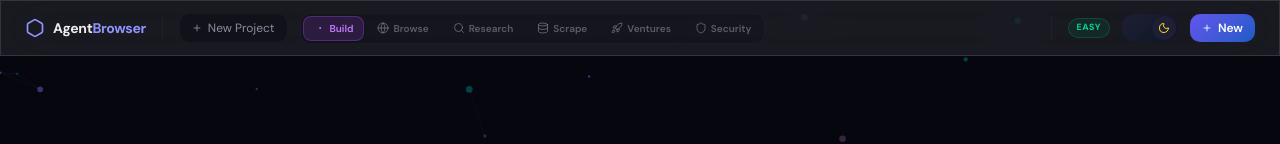
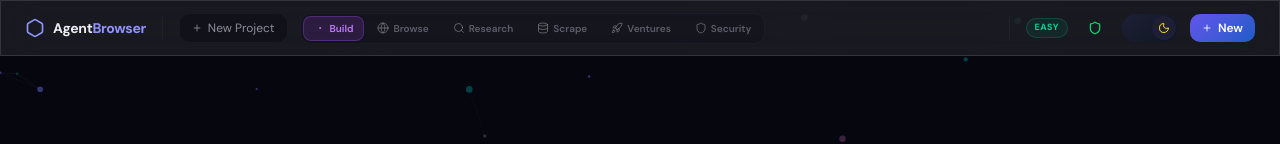
Before and after one commit to ncsound919/Big-Homie, a Next.js app: page / in a window 1280 px wide. Shown: the top 144 px of the page. Built offline with nearby package versions, Linux system fonts and the light colour scheme.

Commit message:
feat: add security status badge to header

```diff
--- a/src/app/page.tsx
+++ b/src/app/page.tsx
@@ -114,6 +114,7 @@ function AppContent() {
   const abortRef = useRef<AbortController | null>(null);
   const stateRef = useRef(state);
   const [workspaceMode, setWorkspaceMode] = useState<WorkspaceMode>('build');
+  const [securityStatus, setSecurityStatus] = useState<'clear' | 'warning' | 'threat'>('clear');
   const [lastSaved, setLastSaved] = useState<Date | null>(null);
   const saveTimerRef = useRef<ReturnType<typeof setTimeout> | null>(null);
 
@@ -849,6 +850,18 @@ function AppContent() {
           {appSettings.mode}
         </button>
 
+        <button
+          onClick={() => setWorkspaceMode('security')}
+          title="Security Status"
+          className="p-2 rounded-xl hover:bg-white/10 transition-all"
+        >
+          <Shield className={`w-3.5 h-3.5 ${
+            securityStatus === 'clear' ? 'text-green-400' :
+            securityStatus === 'warning' ? 'text-yellow-400' :
+            'text-red-400'
+          }`} />
+        </button>
+
         {!isEasyMode && (
           <button
             onClick={() => setShowSettings(true)}
```
